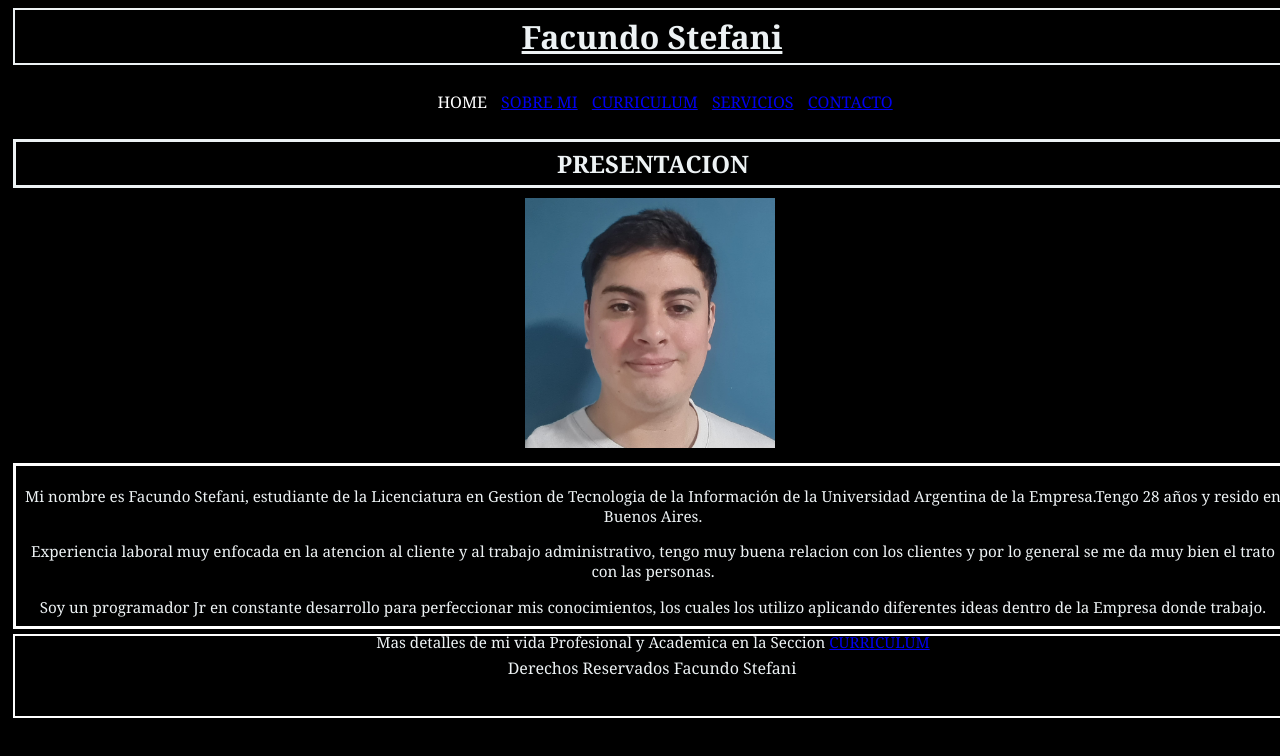
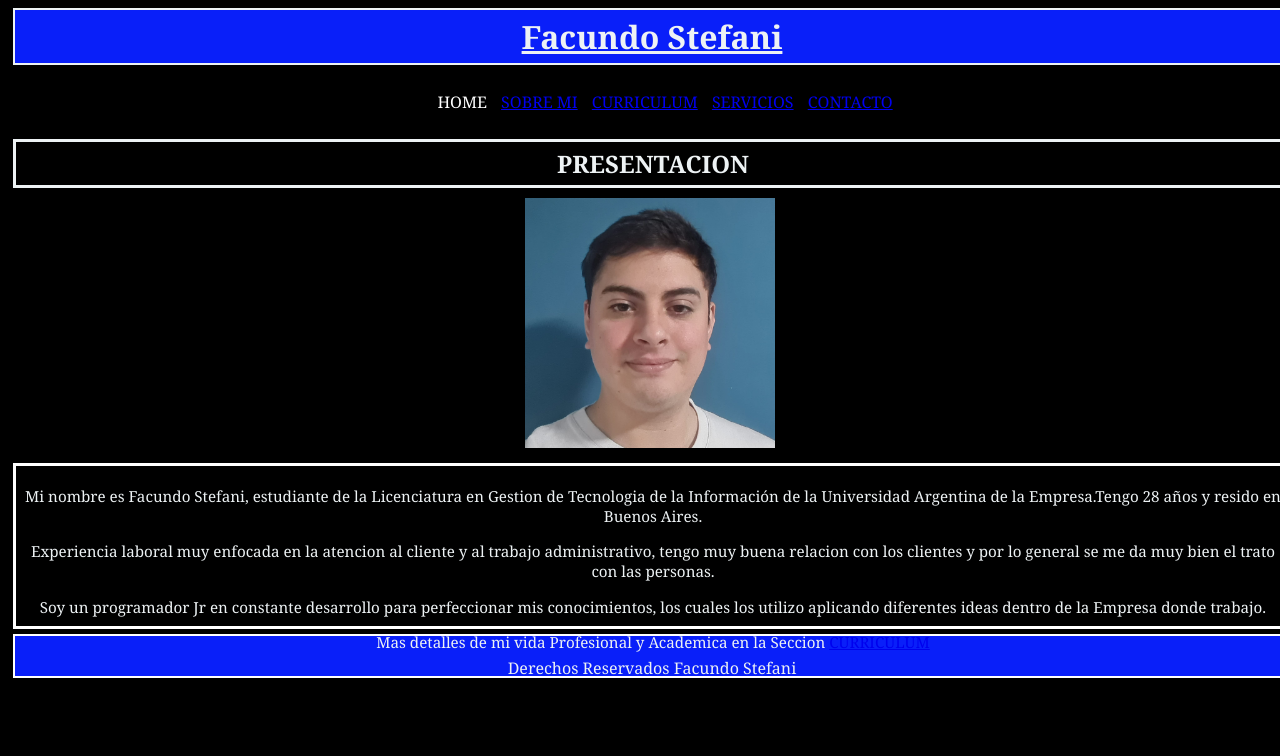
Before and after one commit to fcstef/ActividadintegradoraUVA1, a plain HTML site: page index.html in a window 1280 px wide. Drawn offline with Linux system fonts and the light colour scheme.

Commit message:
Add files via upload
Cambio de css

```diff
--- a/css/estilo.css
+++ b/css/estilo.css
@@ -1,8 +1,10 @@
 body{
-    background-color: black;
+    background-color: #000000;
     font-family: Cambria, Cochin, Georgia, Times, 'Times New Roman', serif;
     font-style: inherit;
 }
+
+
 
 h1{
     color: #edf2f4;
@@ -10,7 +12,7 @@ h1{
     border: solid 2px;
     margin: 5px;
     padding: 5px;
-    background-color: black;
+    background-color: #091ff9;
     width: 100%;
     text-decoration-line: underline;
 }
@@ -44,13 +46,14 @@ p{
     color: #edf2f4;
     text-align: center;
     width: auto;
+
 }
 
 
 
 footer{
-    background-color: black;
-    height: 70px;
+    background-color: #091ff9;
+    height: 30px;
     width: 100%;
     border: solid 2px;
     margin: 5px;
```
